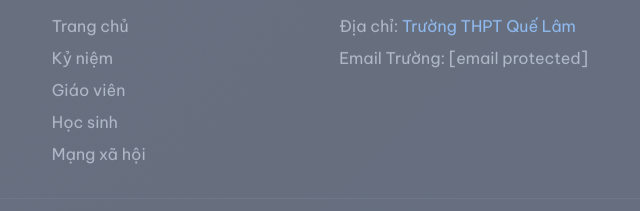
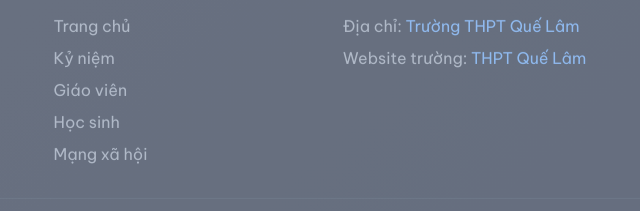
Before and after one commit to letrungkien2k10/10A2K26, a plain HTML site: page index.html in a window 1280 px wide. Shown: the part 7876-8087 px from the top of the page, 359-999 px from the left. Drawn offline with nearby package versions, Linux system fonts and the light colour scheme; files whose address does not match are found by name.

Commit message:
Add files via upload

```diff
--- a/index.html
+++ b/index.html
@@ -619,10 +619,8 @@
                 </div>
                 <div class="mb-8 md:mb-0">
                     <h4 class="text-lg font-semibold mb-4">Liên hệ</h4>
-                    <p class="text-gray-400 mb-2">
-                        Địa chỉ: <a href="https://maps.app.goo.gl/BAZCGSRj3Dj6uUu67" target="_blank" rel="noopener noreferrer" class="hover:underline text-blue-400">Trường THPT Quế Lâm</a>
-                    </p>
-                    <p class="text-gray-400">Email Trường: <a href="/cdn-cgi/l/email-protection" class="__cf_email__" data-cfemail="1d79727c73696f6872737a6c6878717c705d7a707c7471337e7270">[email&#160;protected]</a></p>
+                    <p class="text-gray-400 mb-2">Địa chỉ: <a href="https://maps.app.goo.gl/BAZCGSRj3Dj6uUu67" target="_blank" rel="noopener noreferrer" class="hover:underline text-blue-400">Trường THPT Quế Lâm</a></p>
+                    <p class="text-gray-400">Website trường: <a href="https://thptquelam.phutho.edu.vn/" target="_blank" rel="noopener noreferrer" class="hover:underline text-blue-400">THPT Quế Lâm</a></p>
                 </div>
                 <div>
                     <h4 class="text-lg font-semibold mb-4">Theo dõi</h4>
```
